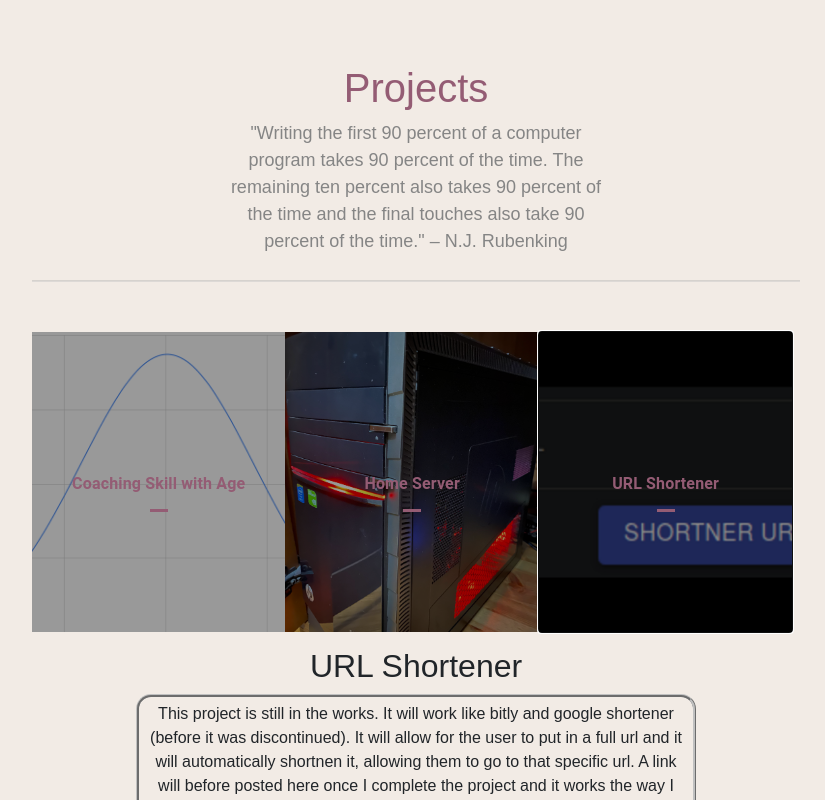
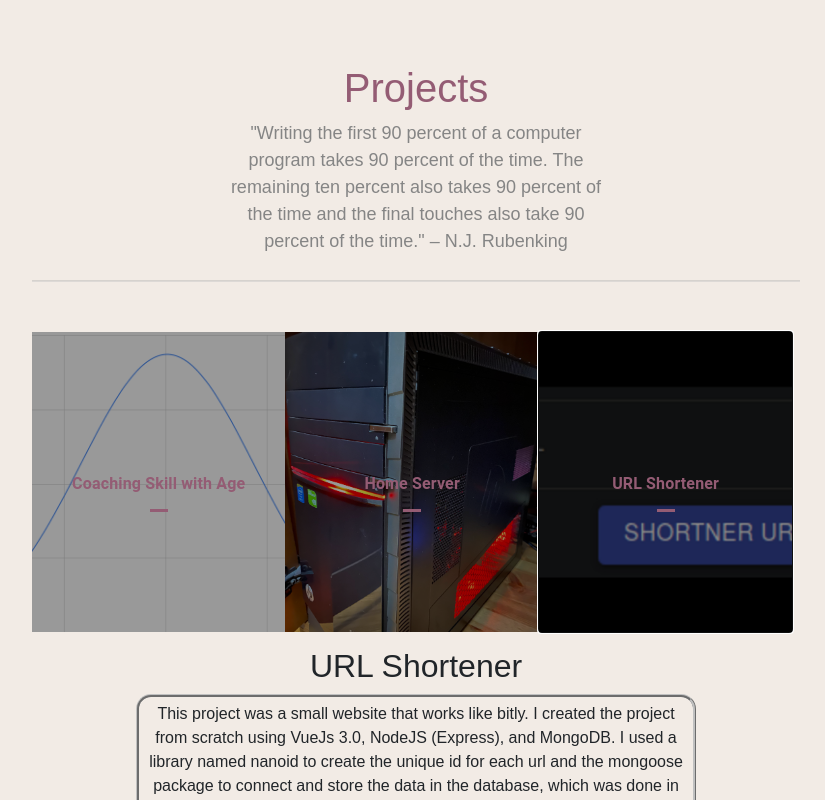
Before and after one commit to yjeafar/yjeafar.github.io, a React (Create React App) app: page /projects in a window 1280 px wide. Both pictures are taken after a click on the button "URL Shortener". Shown: the top 800 px of the page, without its empty margins (224-1049 px from the left). Built offline with nearby package versions, Linux system fonts and the light colour scheme.

Commit message:
Updated url shortener component
Updated resume file and url shortener component

```diff
--- a/src/js/projects/urlShortener.js
+++ b/src/js/projects/urlShortener.js
@@ -12,9 +12,10 @@ export default function URLShortener() {
       </h2>
       <Box m={1} className="projectBorder">
         <p>
-          This project is still in the works. It will work like bitly and google shortener (before it was discontinued). It will
-          allow for the user to put in a full url and it will automatically shortnen it, allowing them to go to that specific url. A link will before
-          posted here once I complete the project and it works the way I would like it to.
+          This project was a small website that works like bitly. I created the project from scratch using VueJs 3.0, NodeJS (Express), and MongoDB.
+          I used a library named nanoid to create the unique id for each url and the mongoose package to connect and store the data in the database, which was done in
+          Atlas. The user can copy and go to the url that is shortened via the domain name I have. The project is avaliable on my GitHub page and
+          will be hosted on my server soon.
         </p>
       </Box>
     </div>
```
Also changed, not shown: 2 other files (tests, documents, lock files or other folders).
